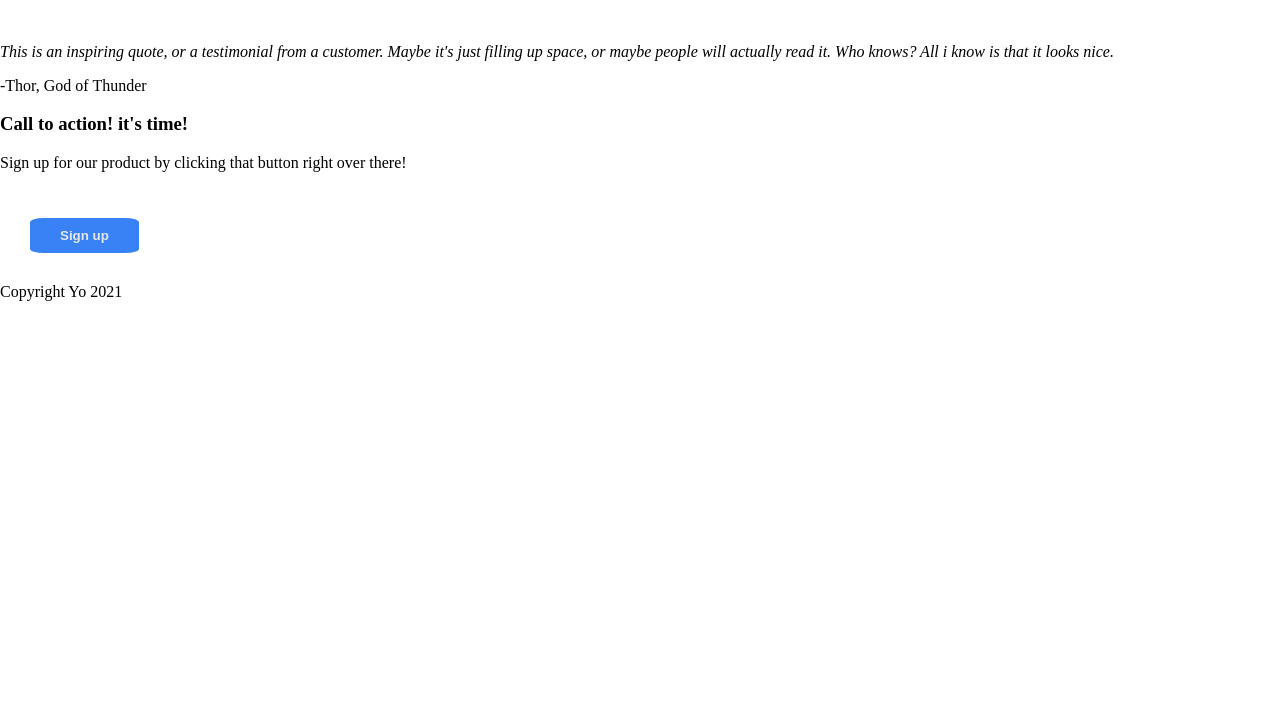
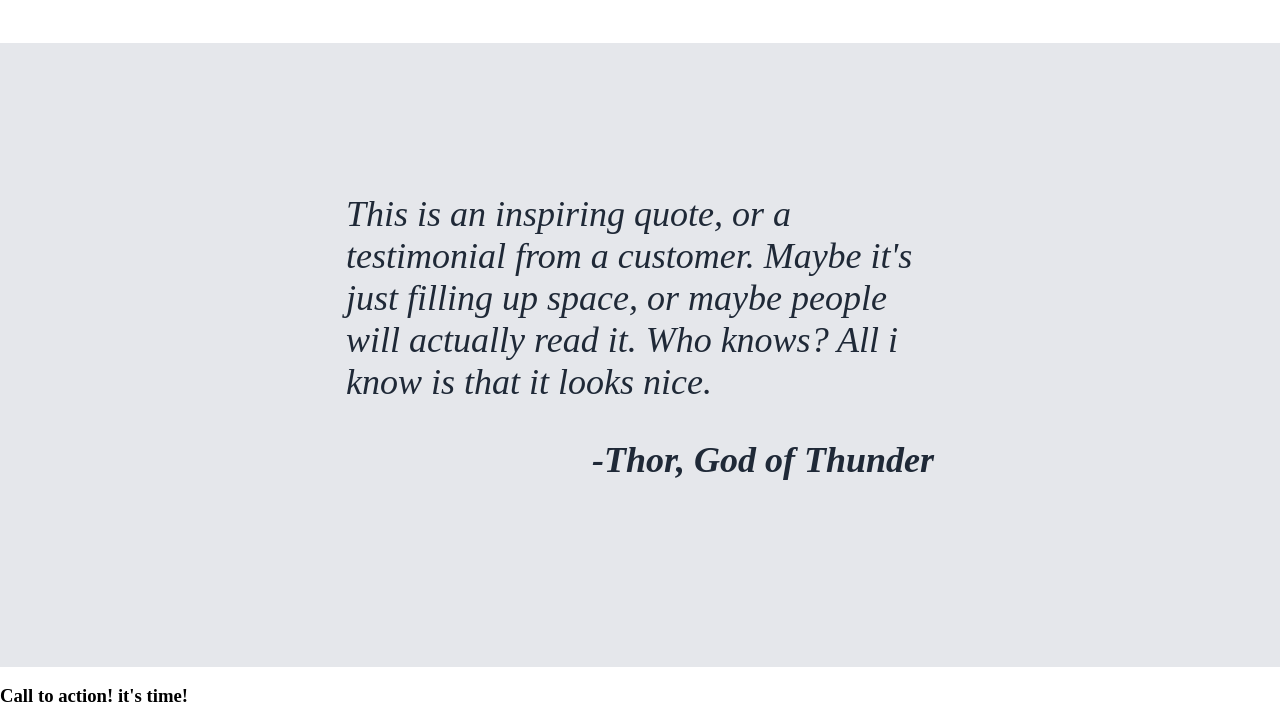
Before and after one commit to FrancoJVenezia/First_Project, a plain HTML site: page index.html in a window 1280 px wide. Shown: the part 1018-1740 px from the top of the page. Before the commit the page ends 1319 px from the top, so only its background shows below. Drawn offline with Linux system fonts and the light colour scheme.

Commit message:
Cita y algunas correciones

```diff
--- a/index.html
+++ b/index.html
@@ -47,19 +47,17 @@
                 <img src="" alt="">
                 <p>this is some subtext under an ullustration or image</p>
             </div>
-
          </div>
-
-
     </section>
 
-    <div>
+    <div class="cita">
         <i>
             This is an inspiring quote, or a testimonial from a customer. Maybe it's just filling up space, or maybe people will actually read it. Who knows? All i know is that it looks nice.
+            <p>
+                -Thor, God of Thunder
+            </p>
         </i>
-        <p>
-            -Thor, God of Thunder
-        </p>
+
     </div>
 
     <div>
--- a/style.css
+++ b/style.css
@@ -66,7 +66,7 @@ body{
     color: #E5E7EB;
     text-decoration: none;
     border:none;
-    border-radius: 12.5%;
+    border-radius: 15px;
     font-weight: 600;
     margin: 30px
 }
@@ -116,3 +116,23 @@ body{
     align-content: center;
 }
 /* Seccion */
+/* cita */
+.cita{
+    background-color: #E5E7EB;
+    display:flex;
+    padding: 150px;
+    justify-content: center;
+    align-items:center;
+}
+.cita i{
+    font-size: 36px;
+    color: #1F2937;
+    font-weight: 300;
+    width: 60%;
+    text-align: start;
+}
+i p{
+    text-align: end;
+    font-weight: 600;
+}
+/* cita */
```
